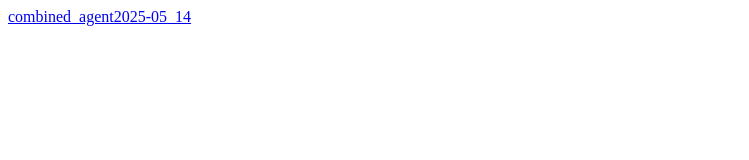
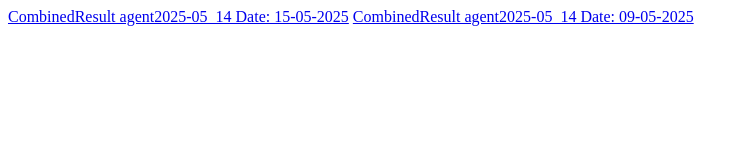
Before and after one commit to akhilka-awn/agent-system-test-results, a plain HTML site: page index.html in a window 1280 px wide. Shown: the whole page, without its empty margins (0-749 px from the left). Drawn offline with Linux system fonts and the light colour scheme.

Commit message:
Update index.html

```diff
--- a/index.html
+++ b/index.html
@@ -1 +1,2 @@
-<a href="mac/release25.5/combined_agent2025-05_14/0905/results.html">combined_agent2025-05_14</a>
+<a href="mac/release25.5/combined_agent2025-05_14/1505/results.html">CombinedResult agent2025-05_14 Date: 15-05-2025</a>
+<a href="mac/release25.5/combined_agent2025-05_14/0905/results.html">CombinedResult agent2025-05_14 Date: 09-05-2025</a>
```
